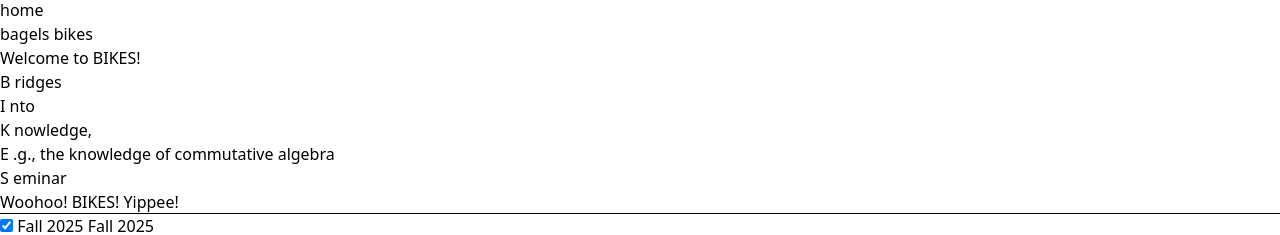
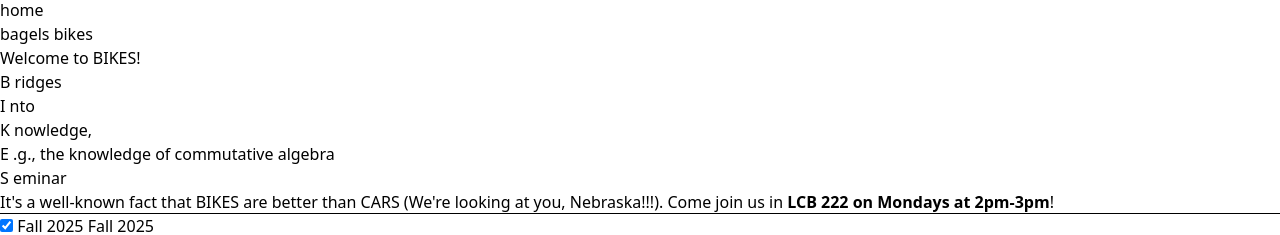
Before and after one commit to bagels-bikes/bagels-bikes.github.io, an Eleventy site: page src/bikes/index.md in a window 1280 px wide. Shown: the part 1282-1517 px from the top of the page. Built offline with nearby package versions, Linux system fonts and the light colour scheme; Eleventy itself is replaced by a stand-in of ours; files that its build step writes are made by us from their sources.

Commit message:
some changes

```diff
--- a/src/bikes/index.md
+++ b/src/bikes/index.md
@@ -3,4 +3,4 @@ layout: bikes.njk
 title: bikes
 ---
 
-Woohoo! BIKES! Yippee!
+It's a well-known fact that BIKES are better than CARS (We're looking at you, Nebraska!!!). Come join us in __LCB 222 on Mondays at 2pm-3pm__!
```
Also changed, not shown: README.md, 2 other files.
